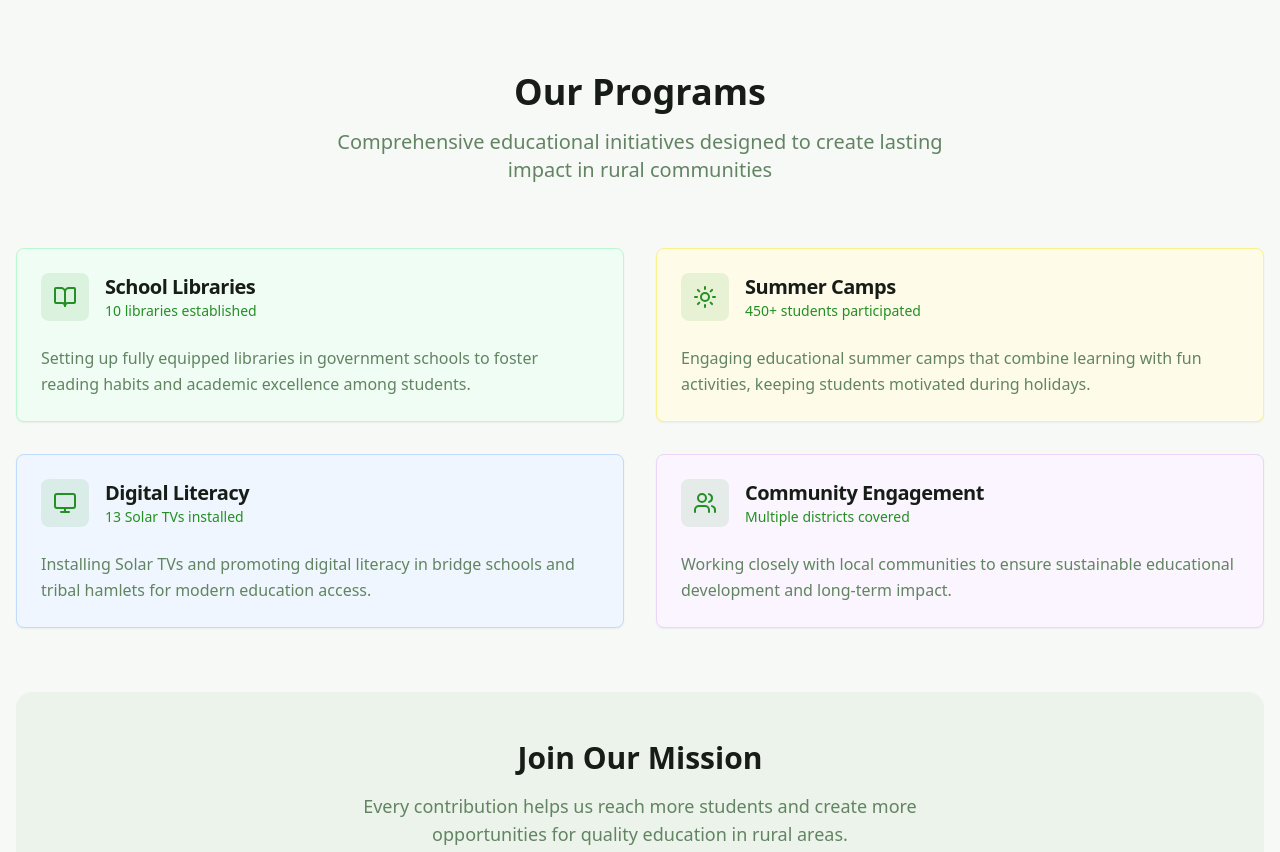
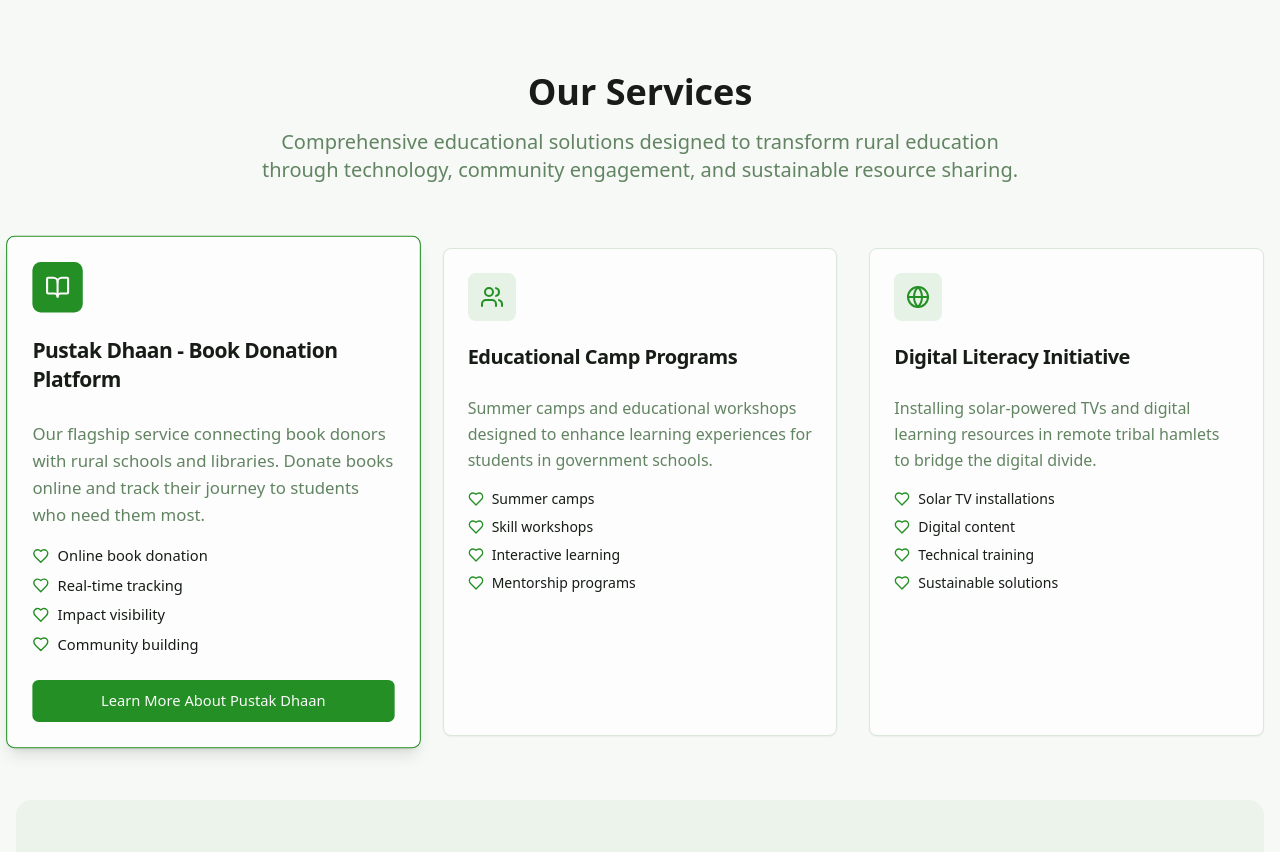
Before and after one commit to Adarsh380/samskaar-green-template-web, a React (Vite) app: page / in a window 1280 px wide. Shown: the part 1880-2732 px from the top of the page. Built offline with nearby package versions, Linux system fonts and the light colour scheme.

Commit message:
Add Services section
Integrate Pustak Dhaan service into the website as a separate "Services" section.

```diff
--- a/src/components/Header.tsx
+++ b/src/components/Header.tsx
@@ -6,6 +6,13 @@ const Header = () => {
   const location = useLocation();
 
   const isActive = (path: string) => location.pathname === path;
+
+  const scrollToServices = () => {
+    const servicesSection = document.querySelector('#services');
+    if (servicesSection) {
+      servicesSection.scrollIntoView({ behavior: 'smooth' });
+    }
+  };
 
   return (
     <header className="bg-white/80 backdrop-blur-sm shadow-sm sticky top-0 z-50">
@@ -38,6 +45,12 @@ const Header = () => {
             >
               About
             </Link>
+            <button
+              onClick={scrollToServices}
+              className="transition-colors text-foreground hover:text-primary"
+            >
+              Services
+            </button>
             <Link
               to="/impact"
               className={`transition-colors ${
--- /dev/null
+++ b/src/components/ServicesSection.tsx
@@ -0,0 +1,108 @@
+
+import { Card, CardContent, CardHeader, CardTitle } from "@/components/ui/card";
+import { Button } from "@/components/ui/button";
+import { BookOpen, Heart, Users, Globe } from "lucide-react";
+
+const ServicesSection = () => {
+  const services = [
+    {
+      icon: BookOpen,
+      title: "Pustak Dhaan - Book Donation Platform",
+      description: "Our flagship service connecting book donors with rural schools and libraries. Donate books online and track their journey to students who need them most.",
+      features: ["Online book donation", "Real-time tracking", "Impact visibility", "Community building"],
+      link: "https://github.com/Adarsh380/Pustak-Dhaan",
+      primary: true
+    },
+    {
+      icon: Users,
+      title: "Educational Camp Programs",
+      description: "Summer camps and educational workshops designed to enhance learning experiences for students in government schools.",
+      features: ["Summer camps", "Skill workshops", "Interactive learning", "Mentorship programs"]
+    },
+    {
+      icon: Globe,
+      title: "Digital Literacy Initiative",
+      description: "Installing solar-powered TVs and digital learning resources in remote tribal hamlets to bridge the digital divide.",
+      features: ["Solar TV installations", "Digital content", "Technical training", "Sustainable solutions"]
+    }
+  ];
+
+  return (
+    <section id="services" className="py-20 bg-background">
+      <div className="container mx-auto px-4">
+        <div className="text-center mb-16">
+          <h2 className="text-3xl md:text-4xl font-bold text-foreground mb-4">
+            Our Services
+          </h2>
+          <p className="text-xl text-muted-foreground max-w-3xl mx-auto">
+            Comprehensive educational solutions designed to transform rural education through technology,
+            community engagement, and sustainable resource sharing.
+          </p>
+        </div>
+
+        <div className="grid grid-cols-1 lg:grid-cols-3 gap-8">
+          {services.map((service, index) => (
+            <Card key={index} className={`${service.primary ? 'border-primary shadow-lg scale-105' : 'border-border'} hover:shadow-xl transition-all duration-300`}>
+              <CardHeader>
+                <div className={`w-12 h-12 ${service.primary ? 'bg-primary text-primary-foreground' : 'bg-primary/10 text-primary'} rounded-lg flex items-center justify-center mb-4`}>
+                  <service.icon className="w-6 h-6" />
+                </div>
+                <CardTitle className="text-xl mb-2">{service.title}</CardTitle>
+              </CardHeader>
+              <CardContent>
+                <p className="text-muted-foreground mb-4 leading-relaxed">
+                  {service.description}
+                </p>
+                <ul className="space-y-2 mb-6">
+                  {service.features.map((feature, idx) => (
+                    <li key={idx} className="flex items-center text-sm">
+                      <Heart className="w-4 h-4 text-primary mr-2 flex-shrink-0" />
+                      {feature}
+                    </li>
+                  ))}
+                </ul>
+                {service.link && (
+                  <Button
+                    className="w-full"
+                    onClick={() => window.open(service.link, '_blank')}
+                  >
+                    Learn More About Pustak Dhaan
+                  </Button>
+                )}
+              </CardContent>
+            </Card>
+          ))}
+        </div>
+
+        <div className="mt-16 text-center">
+          <div className="bg-primary/5 rounded-2xl p-8 md:p-12">
+            <h3 className="text-2xl md:text-3xl font-bold text-foreground mb-4">
+              Ready to Make a Difference?
+            </h3>
+            <p className="text-lg text-muted-foreground mb-6 max-w-2xl mx-auto">
+              Join our mission to transform rural education. Whether through book donations,
+              volunteering, or supporting our digital initiatives, every contribution counts.
+            </p>
+            <div className="flex flex-col sm:flex-row gap-4 justify-center">
+              <Button
+                size="lg"
+                onClick={() => window.open('https://github.com/Adarsh380/Pustak-Dhaan', '_blank')}
+              >
+                Donate Books Now
+              </Button>
+              <Button
+                variant="outline"
+                size="lg"
+                onClick={() => window.location.href = '/contact'}
+              >
+                Get Involved
+              </Button>
+            </div>
+          </div>
+        </div>
+      </div>
+    </section>
+  );
+};
+
+export default ServicesSection;
--- a/src/pages/Index.tsx
+++ b/src/pages/Index.tsx
@@ -2,6 +2,7 @@
 import Header from "@/components/Header";
 import HeroSection from "@/components/HeroSection";
 import ImpactSection from "@/components/ImpactSection";
+import ServicesSection from "@/components/ServicesSection";
 import ProgramsSection from "@/components/ProgramsSection";
 import Footer from "@/components/Footer";
 
@@ -11,6 +12,7 @@ const Index = () => {
       <Header />
       <HeroSection />
       <ImpactSection />
+      <ServicesSection />
       <ProgramsSection />
       <Footer />
     </div>
```
